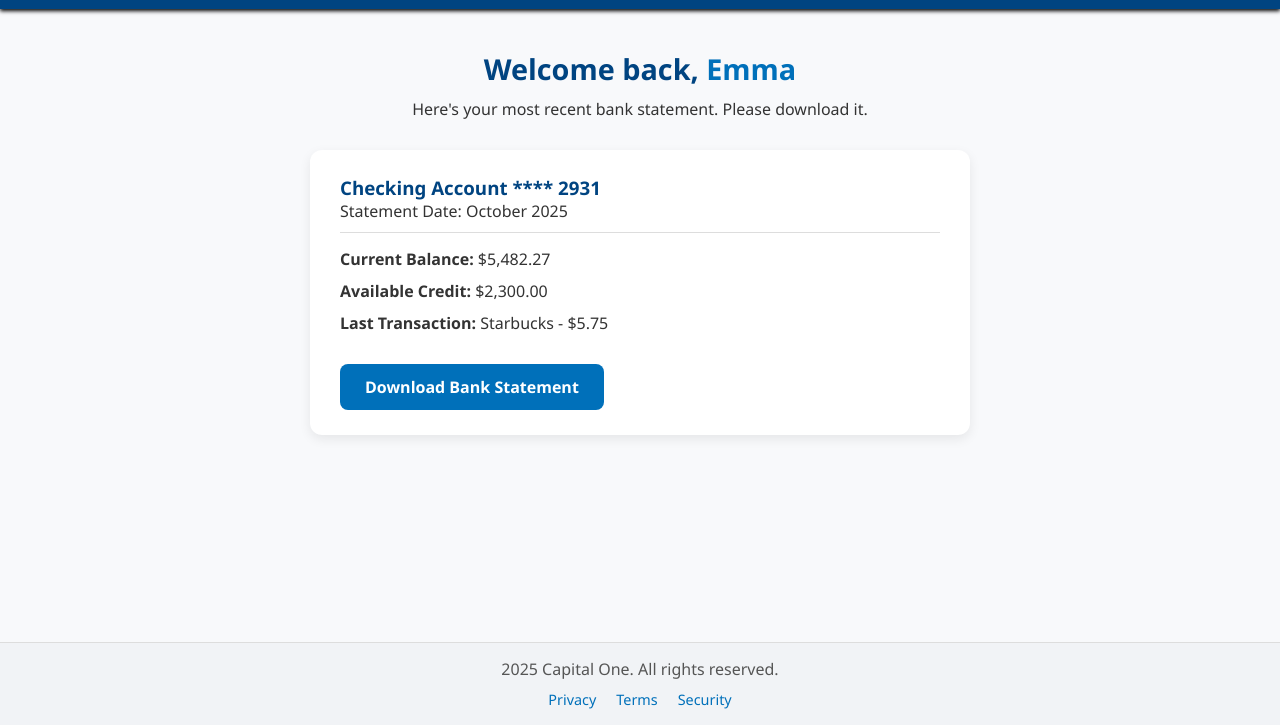
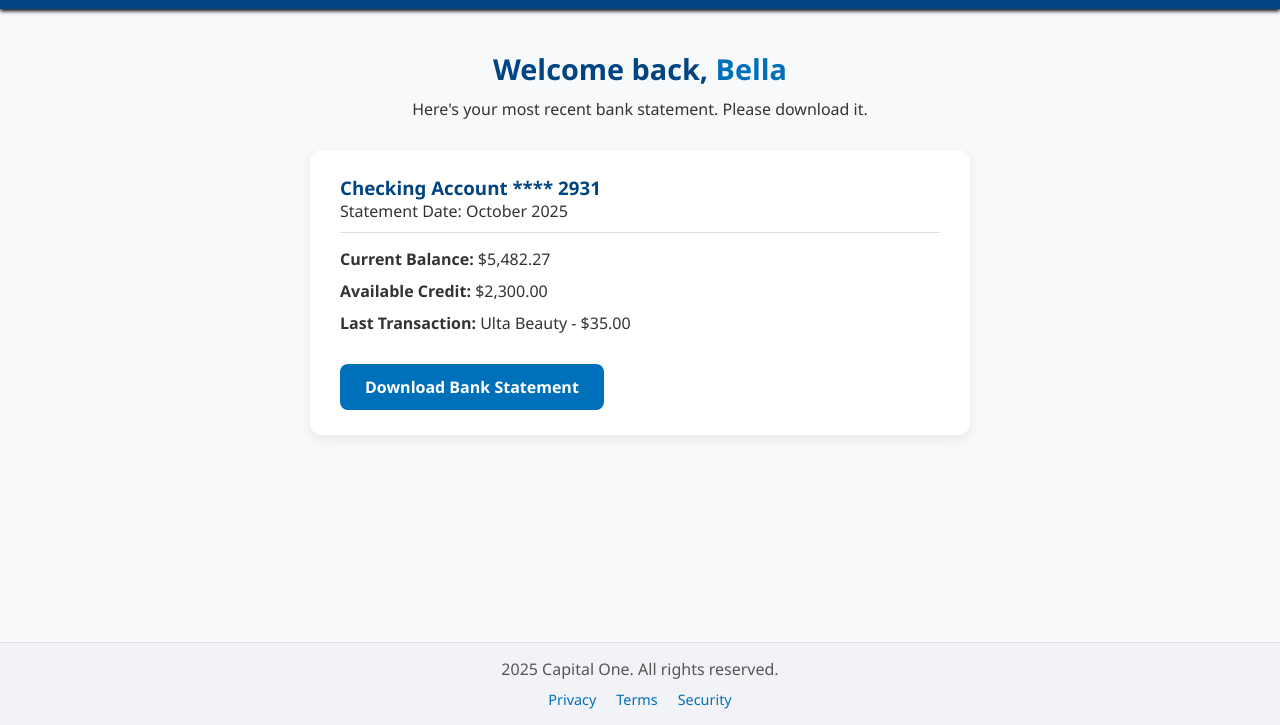
Before and after one commit to Bella1922/Crypto-Ransomware-Simulator, a plain HTML site: page Bank/index.html in a window 1280 px wide. Shown: the part 75-800 px from the top of the page. Drawn offline with Linux system fonts and the light colour scheme.

```diff
--- a/Bank/index.html
+++ b/Bank/index.html
@@ -27,7 +27,7 @@
 
     <main>
         <section class="welcome-section">
-            <h2>Welcome back, <span class="username">Emma</span></h2>
+            <h2>Welcome back, <span class="username">Bella</span></h2>
             <p>Here's your most recent bank statement. Please download it.</p>
         </section>
 
@@ -39,7 +39,7 @@
             <div class="statement-body">
                 <p><strong>Current Balance:</strong> $5,482.27</p>
                 <p><strong>Available Credit:</strong> $2,300.00</p>
-                <p><strong>Last Transaction:</strong> Starbucks - $5.75</p>
+                <p><strong>Last Transaction:</strong> Ulta Beauty - $35.00</p>
                 <a href="download.py" class="download-btn" download="bank_statement.pdf">
                     Download Bank Statement
                 </a>
```
Also changed, not shown: Email/ransom_note.html (+1 -1 lines), Email/payment.css (line endings or trailing spaces).
